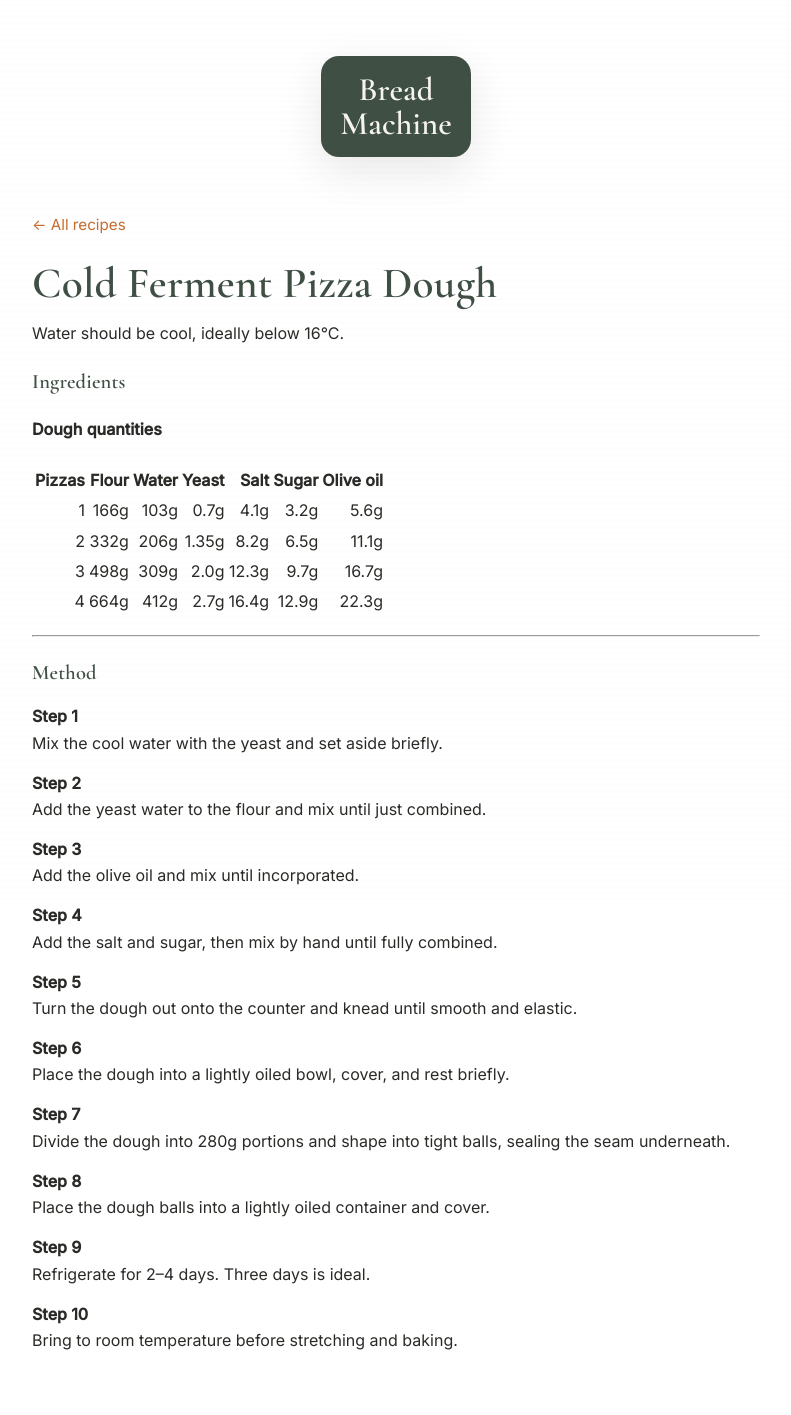
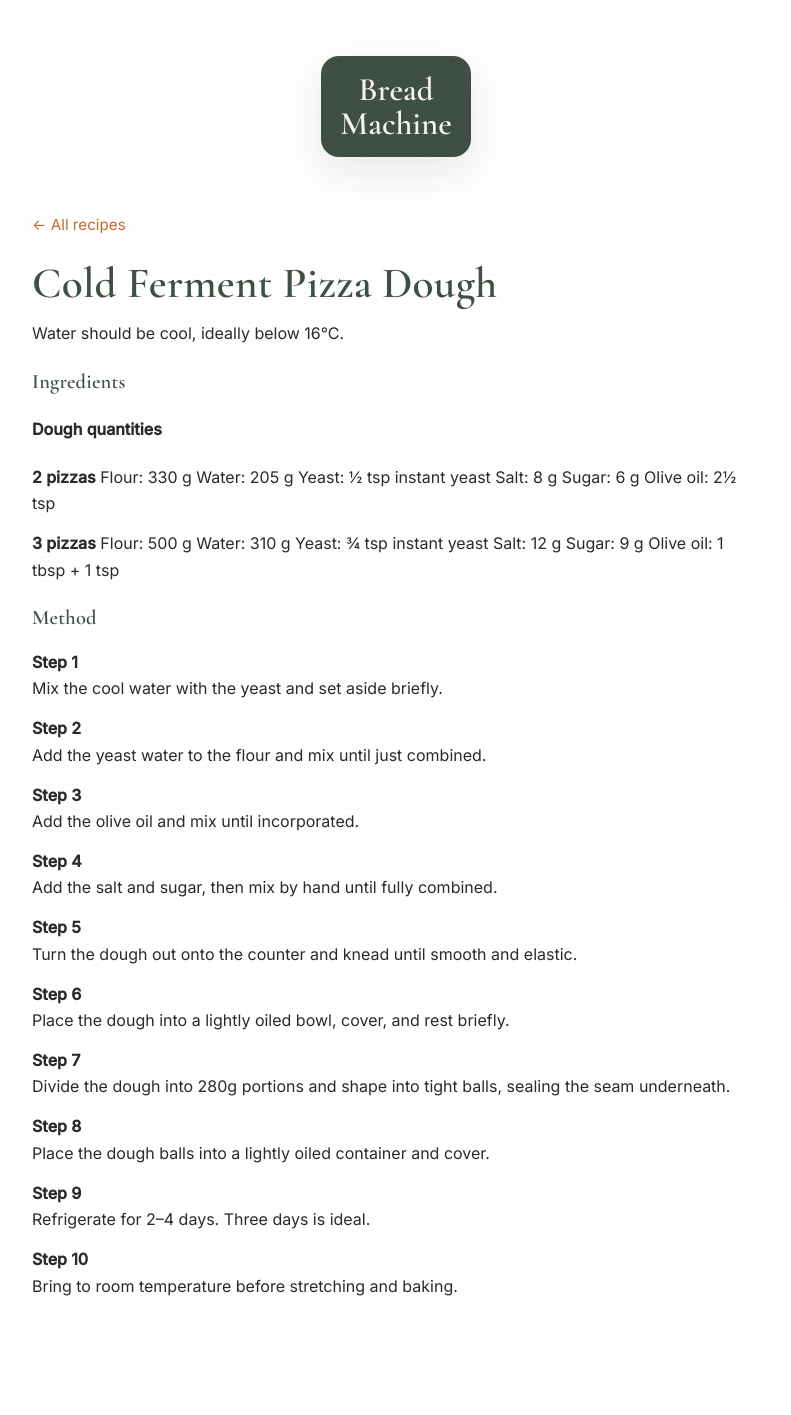
Before and after one commit to laccces/the-bread-machine, a Jekyll site: the page built from _untested/cold-ferment-pizza-dough.md, in a window 1280 px wide. Shown: the whole page, without its empty margins (244-1035 px from the left). Built offline with Jekyll 4.4.1, drawn with Linux system fonts in a browser that asks for light colours; after the commit the page ends 1361 px from its top, so only the background shows below that.

Commit message:
recipe tidy up

```diff
--- a/_untested/cold-ferment-pizza-dough.md
+++ b/_untested/cold-ferment-pizza-dough.md
@@ -9,14 +9,21 @@ Water should be cool, ideally below 16°C.
 
 #### Dough quantities
 
-| Pizzas | Flour | Water | Yeast | Salt | Sugar | Olive oil |
-|------:|------:|------:|------:|-----:|------:|----------:|
-| 1     | 166g  | 103g  | 0.7g  | 4.1g | 3.2g  | 5.6g      |
-| 2     | 332g  | 206g  | 1.35g | 8.2g | 6.5g  | 11.1g     |
-| 3     | 498g  | 309g  | 2.0g  | 12.3g| 9.7g  | 16.7g     |
-| 4     | 664g  | 412g  | 2.7g  | 16.4g| 12.9g | 22.3g     |
+**2 pizzas**
+Flour: 330 g
+Water: 205 g
+Yeast: ½ tsp instant yeast
+Salt: 8 g
+Sugar: 6 g
+Olive oil: 2½ tsp
 
----
+**3 pizzas**
+Flour: 500 g
+Water: 310 g
+Yeast: ¾ tsp instant yeast
+Salt: 12 g
+Sugar: 9 g
+Olive oil: 1 tbsp + 1 tsp
 
 ### Method
 
```
Also changed, not shown: _recipes/white-rolls.md (+0 -2 lines).
